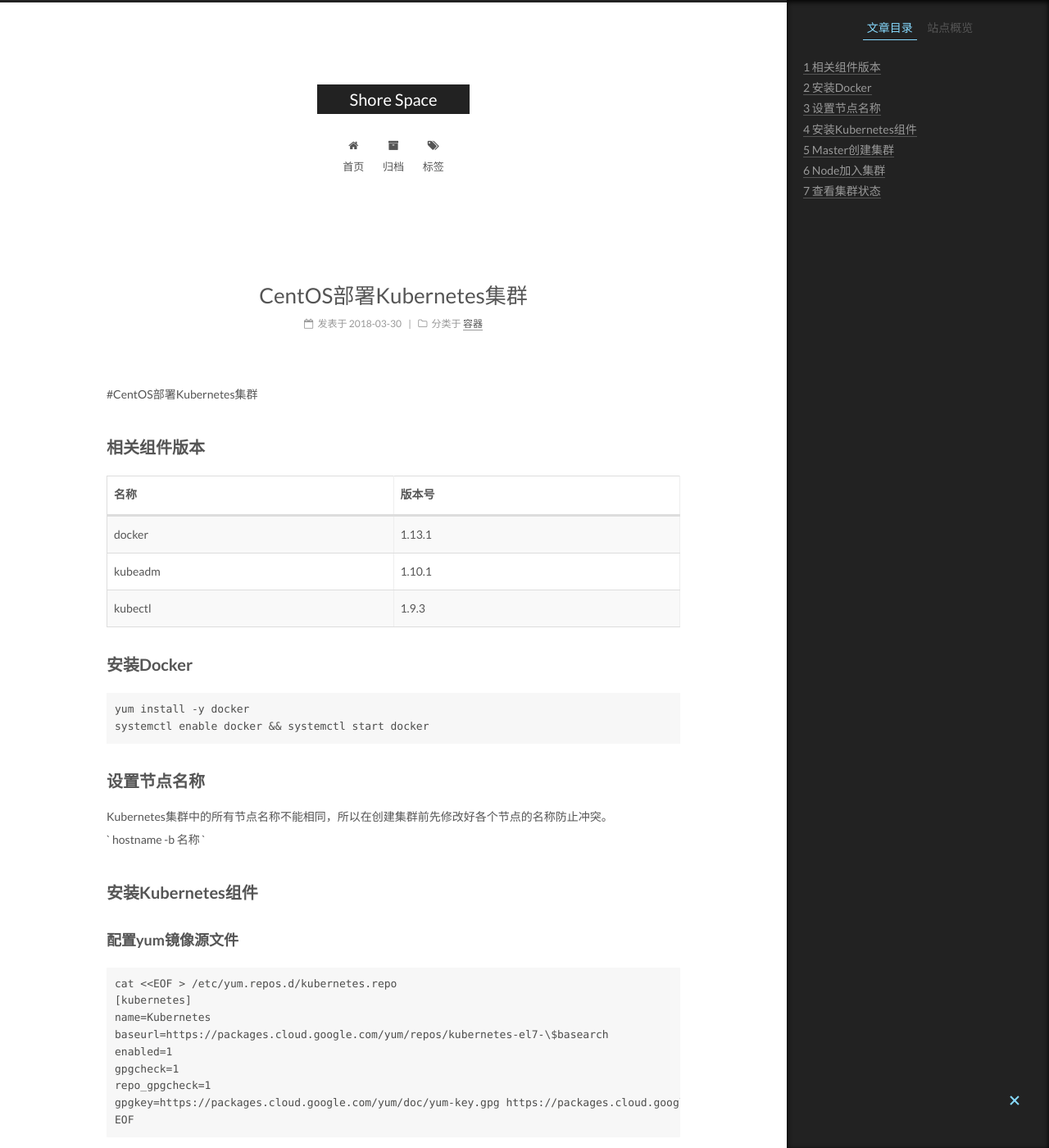
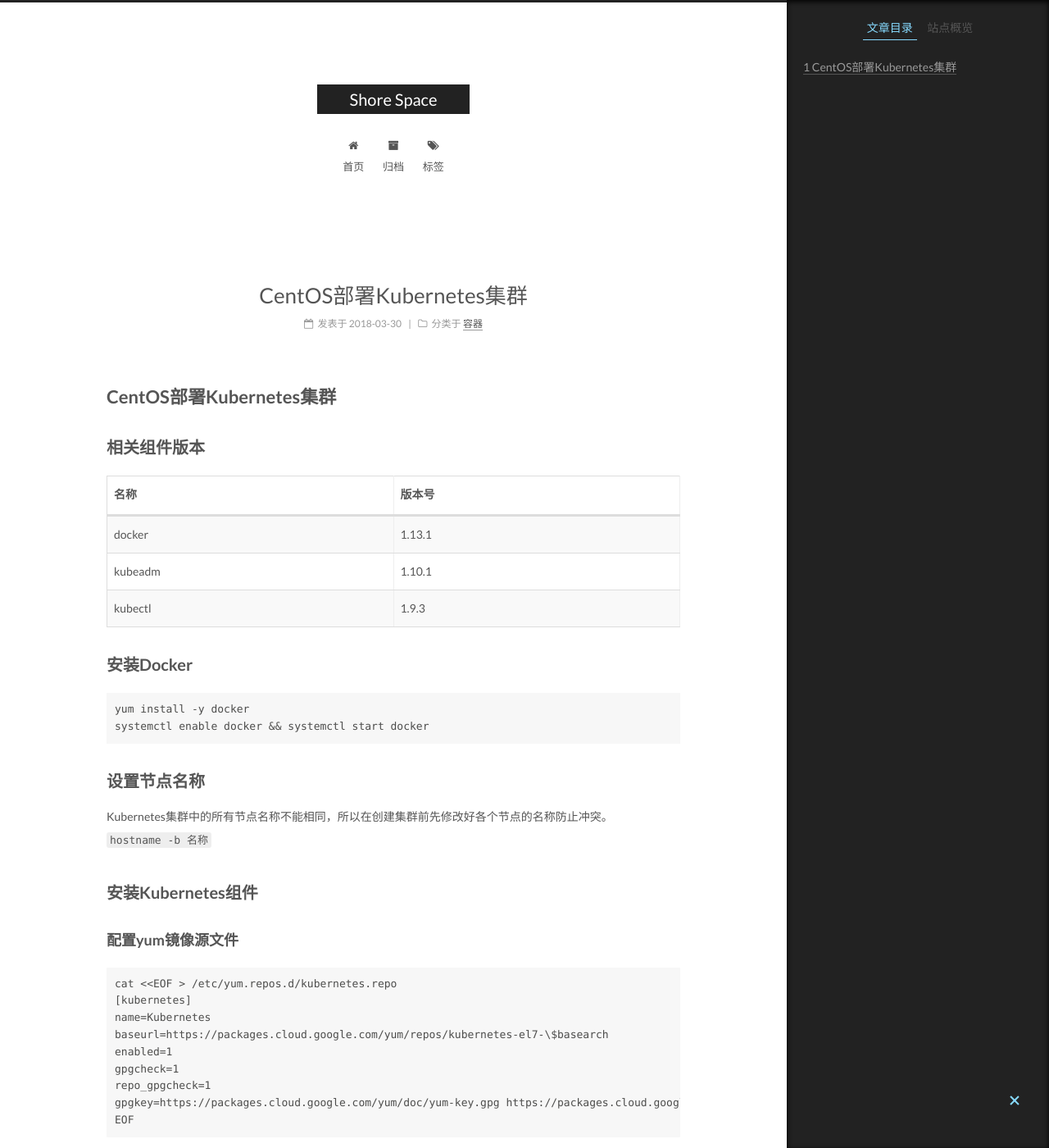
Before and after one commit to ShoreCN/ShoreCN.github.io, a Jekyll site: the page built from _posts/2018-03-30-CentOS部署Kubernetes集群.md, in a window 1280 px wide and 1400 px high. Shown: the whole window at 82% size. Built offline with Jekyll 4.4.1, drawn with Linux system fonts in a browser that asks for light colours.

````diff
--- a/_posts/2018-03-30-CentOS部署Kubernetes集群.md
+++ b/_posts/2018-03-30-CentOS部署Kubernetes集群.md
@@ -6,7 +6,7 @@ categories:
 tags: Kubernetes
 ---
 
-#CentOS部署Kubernetes集群
+# CentOS部署Kubernetes集群
 ## 相关组件版本
 
 | 名称 | 版本号 |
@@ -23,7 +23,7 @@ systemctl enable docker && systemctl start docker
 
 ## 设置节点名称
 Kubernetes集群中的所有节点名称不能相同，所以在创建集群前先修改好各个节点的名称防止冲突。
-` hostname -b 名称 `
+`hostname -b 名称`
 
 ## 安装Kubernetes组件
 ### 配置yum镜像源文件
@@ -98,7 +98,9 @@ as root:
 
 ### 安装CNI
 我们使用Flannel作为这个集群的CNI，所以使用如下命令安装Flannel：
-`kubectl apply -f https://raw.githubusercontent.com/coreos/flannel/v0.9.1/Documentation/kube-flannel.yml`
+```
+kubectl apply -f https://raw.githubusercontent.com/coreos/flannel/v0.9.1/Documentation/kube-flannel.yml
+```
 
 其余类型的CNI的安装方式可以参照[官方文档](https://kubernetes.io/docs/setup/independent/create-cluster-kubeadm/#pod-network)
 
````
